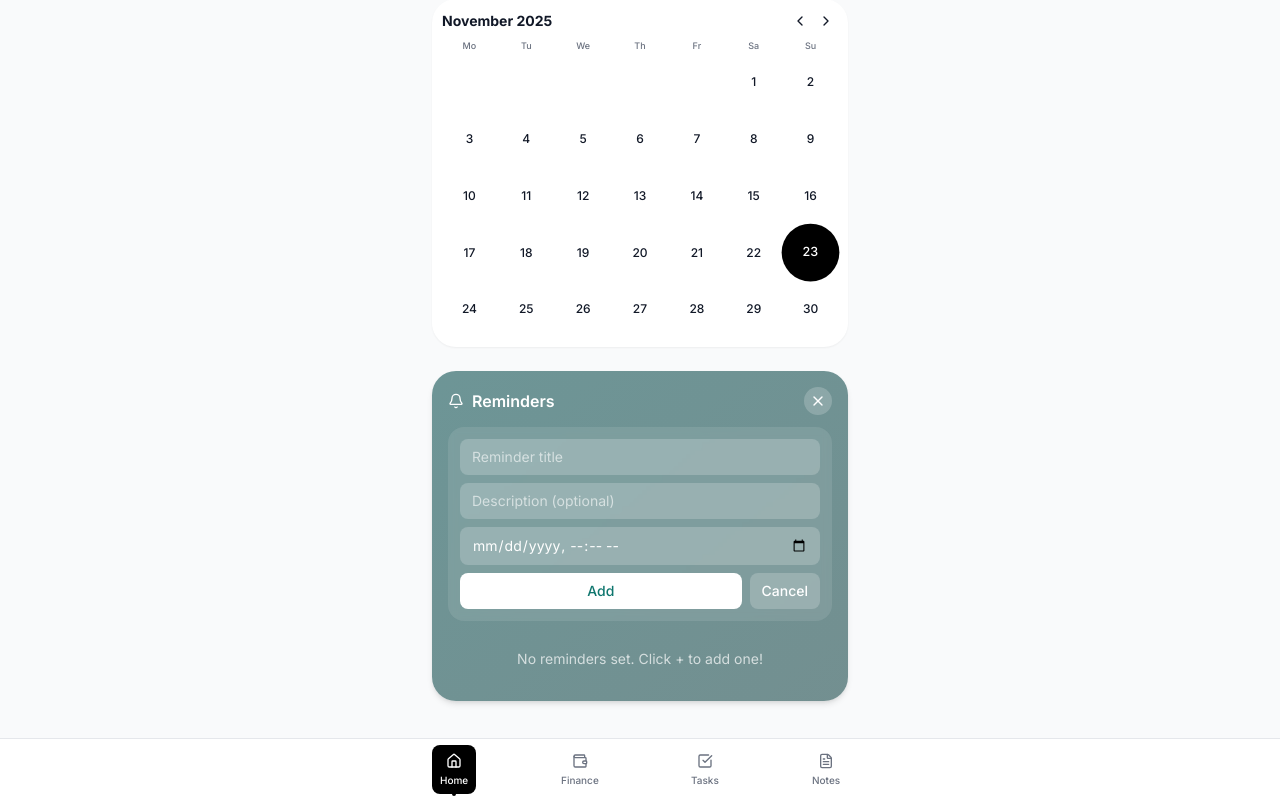
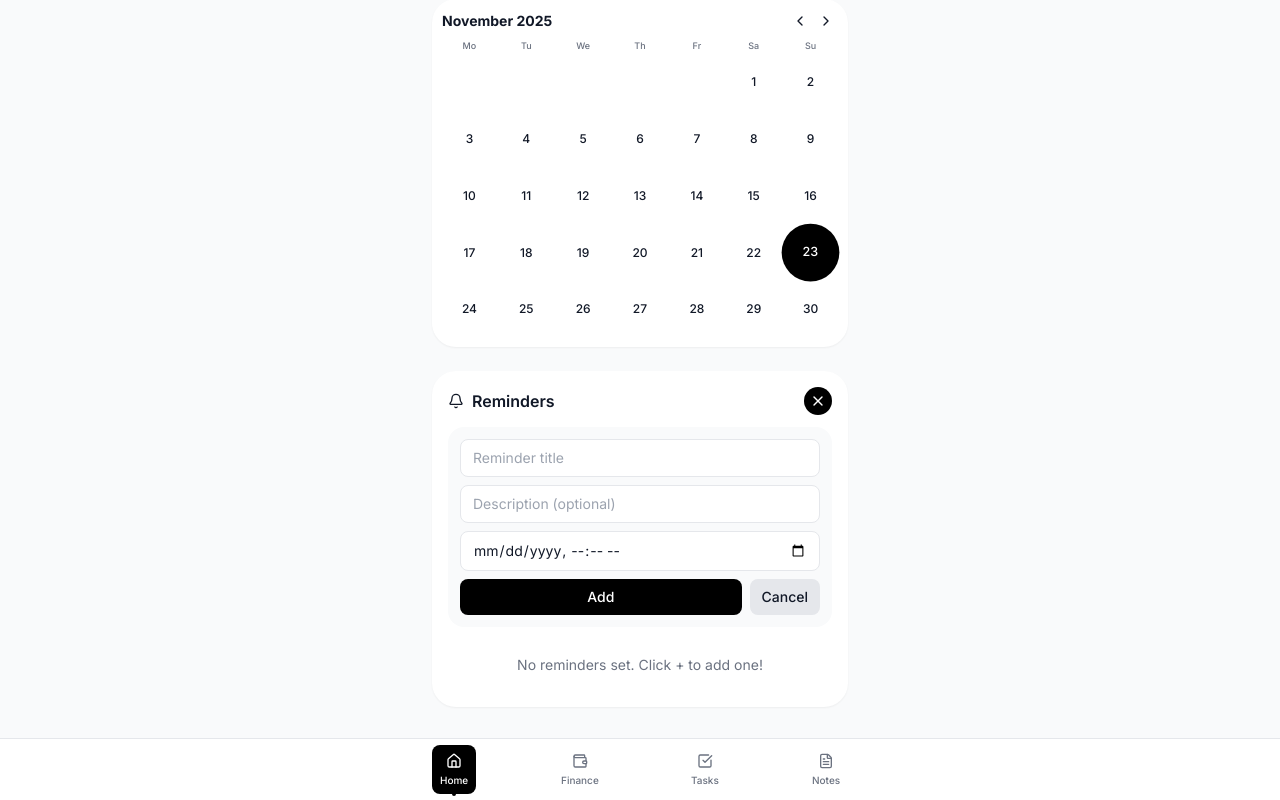
Before and after one commit to jayaprakash011105/NOTABLE, a React (Vite) app: page / in a window 1280 px wide. Both pictures are taken after a click on the button 818 px from the left and 1090 px from the top of the page. Shown: the part 690-1490 px from the top of the page. Built offline with nearby package versions, Linux system fonts and the light colour scheme.

Commit message:
fix: make reminder input fields visible by updating text and background colors

```diff
--- a/src/components/ReminderCard.tsx
+++ b/src/components/ReminderCard.tsx
@@ -138,7 +138,7 @@ const ReminderCard: React.FC = () => {
     };
 
     return (
-        <div className="bg-gradient-to-br from-teal-500/80 to-teal-600/70 dark:from-teal-600/70 dark:to-teal-700/60 rounded-3xl p-4 text-white shadow-md mb-6">
+        <div className="bg-white dark:bg-gray-800 rounded-3xl p-4 shadow-sm mb-6">
             <div className="flex items-center justify-between mb-3">
                 <h4 className="text-sm md:text-base font-semibold flex items-center gap-2">
                     <Bell className="w-4 h-4" />
@@ -146,7 +146,7 @@ const ReminderCard: React.FC = () => {
                 </h4>
                 <button
                     onClick={() => setShowAddForm(!showAddForm)}
-                    className="w-7 h-7 rounded-full bg-white/20 hover:bg-white/30 flex items-center justify-center transition"
+                    className="w-7 h-7 rounded-full bg-black dark:bg-white text-white dark:text-black hover:scale-110 flex items-center justify-center transition"
                 >
                     {showAddForm ? <X className="w-4 h-4" /> : <Plus className="w-4 h-4" />}
                 </button>
@@ -154,37 +154,37 @@ const ReminderCard: React.FC = () => {
 
             {/* Add/Edit Form */}
             {showAddForm && (
-                <div className="bg-white/10 backdrop-blur-sm rounded-2xl p-3 mb-3 space-y-2">
+                <div className="bg-gray-50 dark:bg-gray-900 rounded-2xl p-3 mb-3 space-y-2">
                     <input
                         type="text"
                         placeholder="Reminder title"
                         value={formData.title}
                         onChange={(e) => setFormData({ ...formData, title: e.target.value })}
-                        className="w-full px-3 py-2 bg-white/20 rounded-lg text-white placeholder-white/60 text-sm focus:outline-none focus:ring-2 focus:ring-white/50"
+                        className="w-full px-3 py-2 bg-white dark:bg-gray-800 border border-gray-200 dark:border-gray-700 rounded-lg text-sm focus:outline-none focus:ring-2 focus:ring-black dark:focus:ring-white"
                     />
                     <input
                         type="text"
                         placeholder="Description (optional)"
                         value={formData.description}
                         onChange={(e) => setFormData({ ...formData, description: e.target.value })}
-                        className="w-full px-3 py-2 bg-white/20 rounded-lg text-white placeholder-white/60 text-sm focus:outline-none focus:ring-2 focus:ring-white/50"
+                        className="w-full px-3 py-2 bg-white dark:bg-gray-800 border border-gray-200 dark:border-gray-700 rounded-lg text-sm focus:outline-none focus:ring-2 focus:ring-black dark:focus:ring-white"
                     />
                     <input
                         type="datetime-local"
                         value={formData.dateTime}
                         onChange={(e) => setFormData({ ...formData, dateTime: e.target.value })}
-                        className="w-full px-3 py-2 bg-white/20 rounded-lg text-white text-sm focus:outline-none focus:ring-2 focus:ring-white/50"
+                        className="w-full px-3 py-2 bg-white dark:bg-gray-800 border border-gray-200 dark:border-gray-700 rounded-lg text-sm focus:outline-none focus:ring-2 focus:ring-black dark:focus:ring-white"
                     />
                     <div className="flex gap-2">
                         <button
                             onClick={editingId ? handleEditReminder : handleAddReminder}
-                            className="flex-1 bg-white text-teal-700 px-3 py-2 rounded-lg text-sm font-medium hover:bg-white/90 transition"
+                            className="flex-1 bg-black dark:bg-white text-white dark:text-black px-3 py-2 rounded-lg text-sm font-medium hover:scale-105 transition"
                         >
                             {editingId ? 'Update' : 'Add'}
                         </button>
                         <button
                             onClick={cancelForm}
-                            className="px-3 py-2 bg-white/20 rounded-lg text-sm font-medium hover:bg-white/30 transition"
+                            className="px-3 py-2 bg-gray-200 dark:bg-gray-700 rounded-lg text-sm font-medium hover:bg-gray-300 dark:hover:bg-gray-600 transition"
                         >
                             Cancel
                         </button>
@@ -195,7 +195,7 @@ const ReminderCard: React.FC = () => {
             {/* Reminders List */}
             <div className="space-y-2">
                 {reminders.length === 0 ? (
-                    <p className="text-sm text-white/70 text-center py-4">
+                    <p className="text-sm text-gray-500 dark:text-gray-400 text-center py-4">
                         No reminders set. Click + to add one!
                     </p>
                 ) : (
@@ -204,35 +204,35 @@ const ReminderCard: React.FC = () => {
                         .map(reminder => (
                             <div
                                 key={reminder.id}
-                                className={`bg-white/10 backdrop-blur-sm rounded-xl p-3 ${reminder.notified ? 'opacity-50' : ''
+                                className={`bg-gray-50 dark:bg-gray-900 rounded-xl p-3 border border-gray-200 dark:border-gray-700 ${reminder.notified ? 'opacity-50' : ''
                                     }`}
                             >
                                 <div className="flex items-start justify-between mb-1">
                                     <div className="flex-1">
                                         <h5 className="font-medium text-sm">{reminder.title}</h5>
                                         {reminder.description && (
-                                            <p className="text-xs text-white/80 mt-0.5">{reminder.description}</p>
+                                            <p className="text-xs text-gray-600 dark:text-gray-400 mt-0.5">{reminder.description}</p>
                                         )}
                                     </div>
                                     <div className="flex gap-1">
                                         <button
                                             onClick={() => startEdit(reminder)}
-                                            className="w-6 h-6 rounded-full bg-white/20 hover:bg-white/30 flex items-center justify-center transition"
+                                            className="w-6 h-6 rounded-full bg-gray-200 dark:bg-gray-700 hover:bg-gray-300 dark:hover:bg-gray-600 flex items-center justify-center transition"
                                         >
                                             <Edit2 className="w-3 h-3" />
                                         </button>
                                         <button
                                             onClick={() => handleDeleteReminder(reminder.id)}
-                                            className="w-6 h-6 rounded-full bg-white/20 hover:bg-red-500/50 flex items-center justify-center transition"
+                                            className="w-6 h-6 rounded-full bg-gray-200 dark:bg-gray-700 hover:bg-red-500 hover:text-white flex items-center justify-center transition"
                                         >
                                             <Trash2 className="w-3 h-3" />
                                         </button>
                                     </div>
                                 </div>
-                                <div className="flex items-center gap-2 text-xs">
+                                <div className="flex items-center gap-2 text-xs text-gray-600 dark:text-gray-400">
                                     <Clock className="w-3 h-3" />
                                     <span>{formatDateTime(reminder.dateTime)}</span>
-                                    <span className="ml-auto bg-white/20 px-2 py-0.5 rounded-full">
+                                    <span className="ml-auto bg-black dark:bg-white text-white dark:text-black px-2 py-0.5 rounded-full font-medium">
                                         {getTimeUntil(reminder.dateTime)}
                                     </span>
                                 </div>
```
